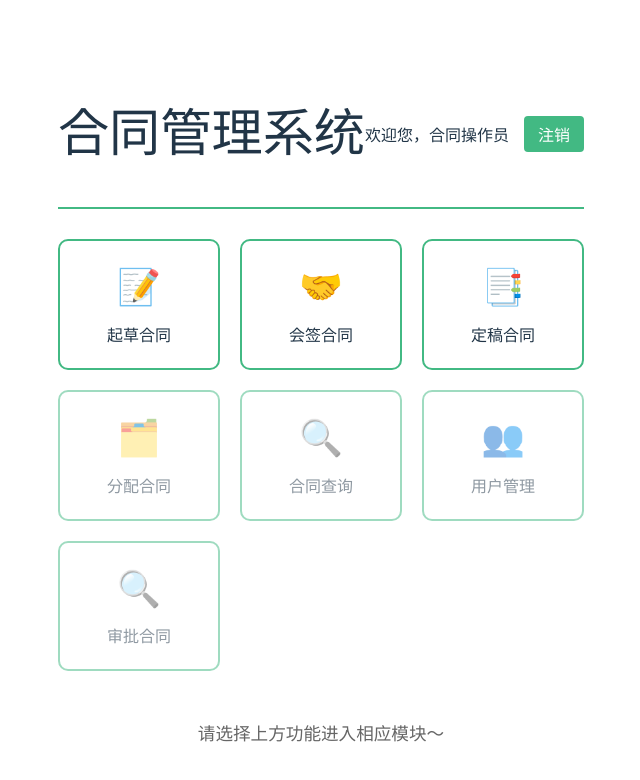
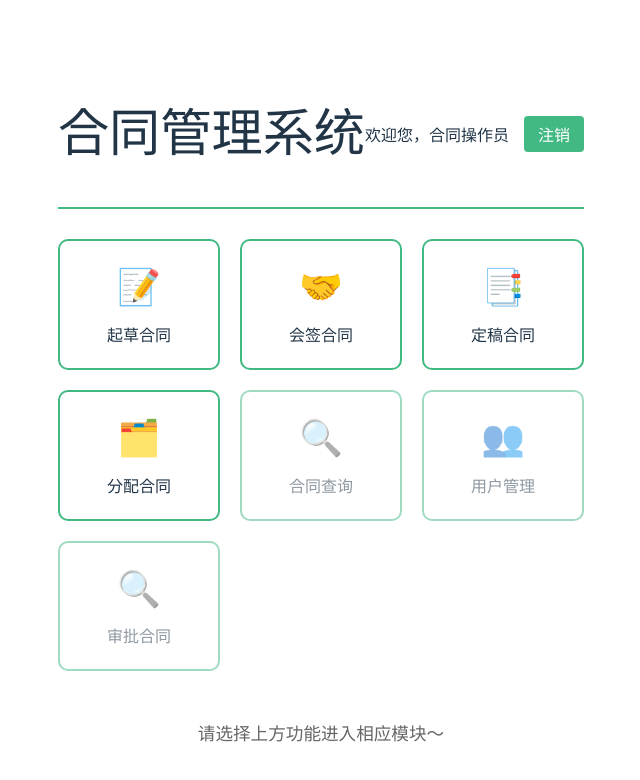
Before and after one commit to NorthOuterTowner/contract, a Vue app in the folder frontend/: page /approve/content#/HomePage in a window 1280 px wide. Shown: the top 780 px of the page, without its empty margins (319-959 px from the left). Built offline with nearby package versions, Linux system fonts and the light colour scheme.

Commit message:
Update HomePage.vue

```diff
--- a/frontend/src/views/HomePage.vue
+++ b/frontend/src/views/HomePage.vue
@@ -46,7 +46,7 @@ const features = [
   { label: '起草合同', route: '/DraftContractList', roles: ['operator'], icon: '📝' },
   { label: '会签合同', route: '/CoSignContractList', roles: ['operator'], icon: '🤝' },
   { label: '定稿合同', route: '/FinalizeContractList', roles: ['operator'], icon: '📑' },
-  { label: '分配合同', route: '/admin', roles: ['admin'], icon: '🗂️' },
+  { label: '分配合同', route: 'PendingContractList', roles: ['operator'], icon: '🗂️' },
   { label: '合同查询', route: '/query', roles: ['admin'], icon: '🔍' },
   { label: '用户管理', route: '/user-management', roles: ['admin'], icon: '👥' },
   { label: '审批合同', route: '/approveList',roles:['admin'],icon:'🔍'}
```
